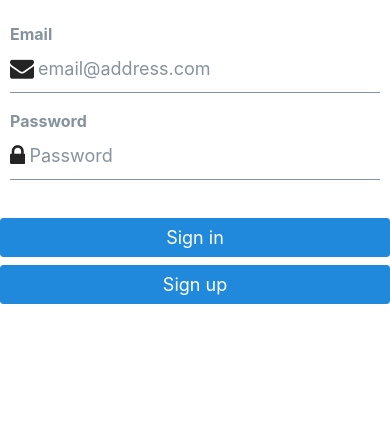
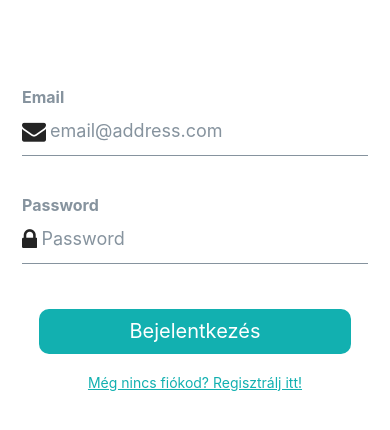
Before and after one commit to BIT-Club-Corvinus/bitclub-app, a React Native app: screen / in a window 390 px wide. Shown: the top 430 px of the page. Built offline with nearby package versions, Linux system fonts and the light colour scheme.

Commit message:
Update Auth.tsx

```diff
--- a/components/Auth.tsx
+++ b/components/Auth.tsx
@@ -1,5 +1,5 @@
 import React, { useState } from 'react'
-import { Alert, StyleSheet, View } from 'react-native'
+import { Alert, Pressable, StyleSheet, View, Text } from 'react-native'
 import { supabase } from '../lib/supabase'
 import { Button, Input } from 'react-native-elements'
 
@@ -31,7 +31,7 @@ export default function Auth() {
   }
 
   return (
-    <View>
+    <View style={styles.container}>
       <View style={[styles.verticallySpaced, styles.mt20]}>
         <Input
           label="Email"
@@ -39,7 +39,7 @@ export default function Auth() {
           onChangeText={(text) => setEmail(text)}
           value={email}
           placeholder="email@address.com"
-                  autoCapitalize={'none'} autoCompleteType={undefined}        />
+          autoCapitalize={'none'} autoCompleteType={undefined} />
       </View>
       <View style={styles.verticallySpaced}>
         <Input
@@ -49,13 +49,15 @@ export default function Auth() {
           value={password}
           secureTextEntry={true}
           placeholder="Password"
-                  autoCapitalize={'none'} autoCompleteType={undefined}        />
+          autoCapitalize={'none'} autoCompleteType={undefined} />
       </View>
-      <View style={[styles.verticallySpaced, styles.mt20]}>
-        <Button title="Sign in" disabled={loading} onPress={() => signInWithEmail()} />
+      <View style={[styles.mt20, styles.button]}>
+        <Pressable disabled={loading} onPress={() => signInWithEmail()}>
+          <Text style={styles.buttonText}>Bejelentkezés</Text>
+        </Pressable>
       </View>
-      <View style={styles.verticallySpaced}>
-        <Button title="Sign up" disabled={loading} onPress={() => signUpWithEmail()} />
+      <View style={styles.mt20}>
+        <Text style={styles.registrationText}>Még nincs fiókod? Regisztrálj itt!</Text>
       </View>
     </View>
   )
@@ -65,13 +67,33 @@ const styles = StyleSheet.create({
   container: {
     marginTop: 40,
     padding: 12,
+    alignItems: 'center'
   },
   verticallySpaced: {
-    paddingTop: 4,
-    paddingBottom: 4,
+    paddingTop: '4%',
+    paddingBottom: '4%',
     alignSelf: 'stretch',
   },
   mt20: {
     marginTop: 20,
   },
+  button: {
+    backgroundColor: "#12b0b0",
+    width: '85%',
+    padding: '3%',
+    borderRadius: 10,
+    alignItems: 'center',
+    justifyContent: 'center'
+  },
+  registrationText: {
+    textAlign: 'center',
+    textDecorationLine: 'underline',
+    textDecorationColor: '#12b0b0',
+    textDecorationStyle: 'solid',
+    color: '#12b0b0'
+  },
+  buttonText:{
+    color: 'white',
+    fontSize: 20
+  }
 })
```
Lines whose indentation alone changed are shown as unchanged.
